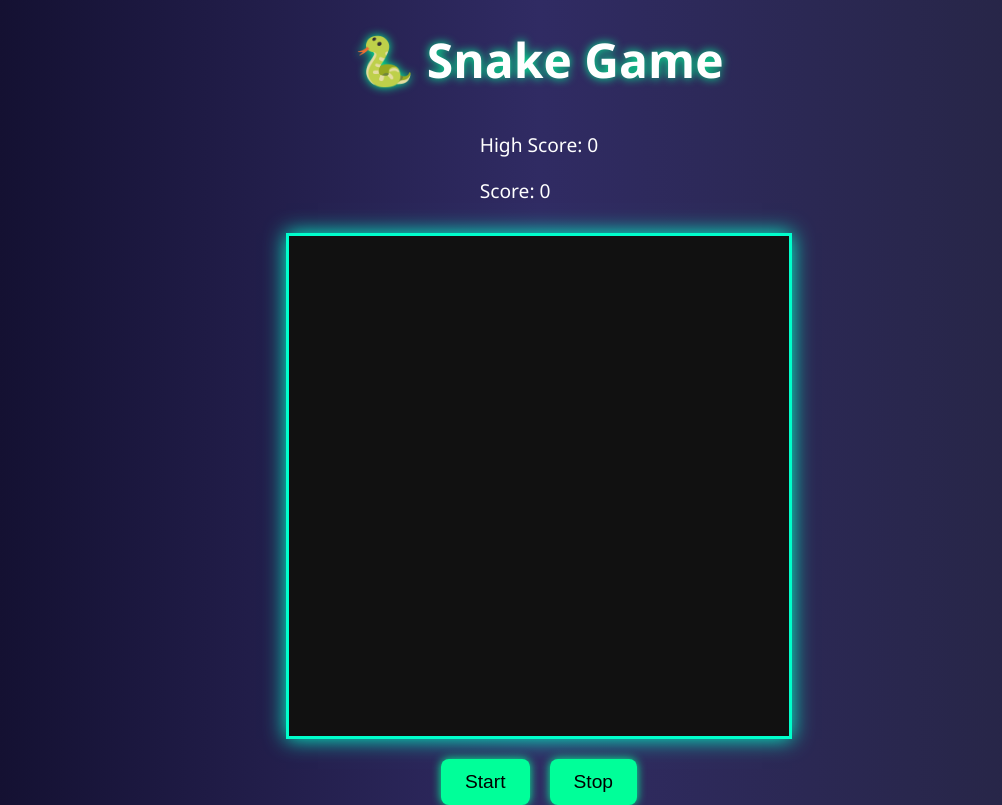
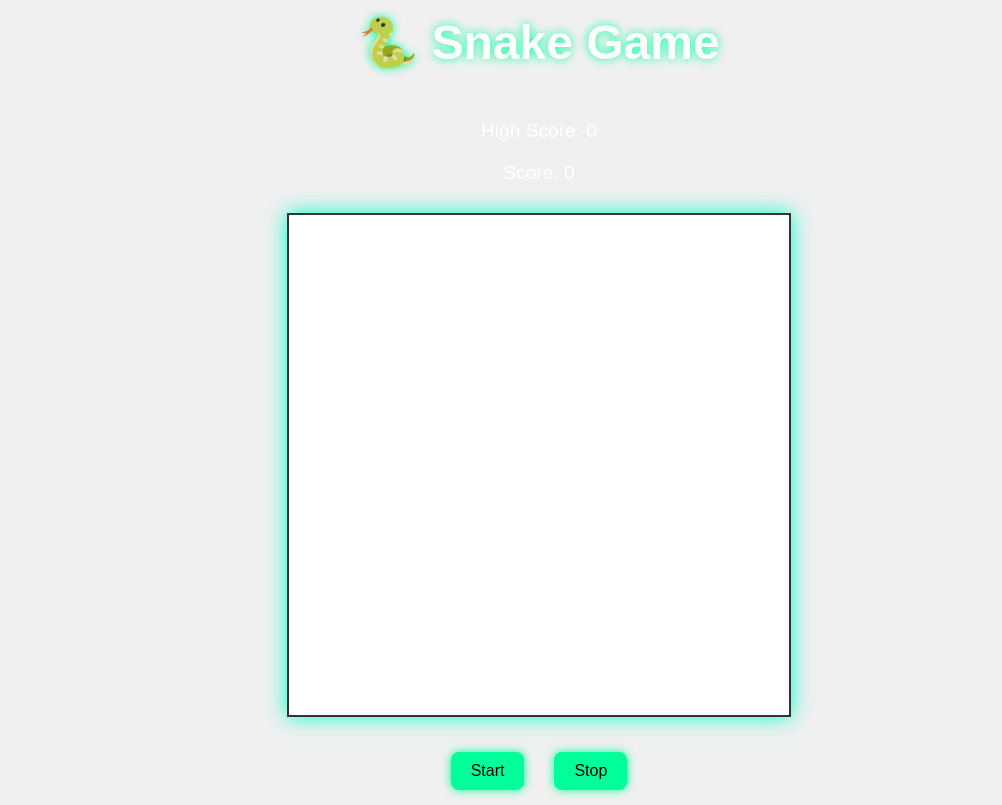
Before and after one commit to Amit-maker507/Amitgurjar, a plain HTML site: page index.html in a window 1280 px wide. Shown: the whole page, without its empty margins (101-1103 px from the left). Drawn offline with Linux system fonts and the light colour scheme.

Commit message:
Update index.html

```diff
--- a/index.html
+++ b/index.html
@@ -5,25 +5,79 @@
     <meta name="viewport" content="width=device-width, initial-scale=1.0">
     <title>Snake Game</title>
     <link href="style.css" rel="stylesheet">
+    <style>
+        body {
+            font-family: sans-serif;
+            text-align: center;
+            margin: 0;
+            padding: 0;
+            background: #f0f0f0;
+        }
+
+        h1 {
+            margin: 20px 0;
+        }
+
+        #scoreBoard {
+            margin: 10px 0;
+        }
+
+        canvas {
+            width: 90vw;
+            max-width: 500px;
+            height: 90vw;
+            max-height: 500px;
+            border: 2px solid #333;
+            background: white;
+        }
+
+        .controls {
+            margin: 10px 0;
+        }
+
+        .controls button {
+            padding: 10px 20px;
+            margin: 5px;
+            font-size: 16px;
+        }
+
+        #gameOver {
+            display: none;
+            margin-top: 20px;
+        }
+
+        #gameOver.show {
+            display: block;
+        }
+
+        @media (min-width: 600px) {
+            canvas {
+                width: 500px;
+                height: 500px;
+            }
+        }
+    </style>
 </head>
 <body>
     <h1>🐍 Snake Game</h1>
+
     <div id="scoreBoard">
-            <p>
-
-                High Score: <span id="highScore">0</span>
-            </p>
+        <p>High Score: <span id="highScore">0</span></p>
         <p>Score: <span id="score">0</span></p>
     </div>
+
     <canvas id="gameCanvas" width="500" height="500"></canvas>
+
     <div class="controls">
         <button id="startBtn">Start</button>
         <button id="stopBtn">Stop</button>
     </div>
-    <div id="gameOver" class="hidden">
+
+    <div id="gameOver">
         <p>Game Over</p>
         <button onclick="restartGame()">Restart</button>
     </div>
+
     <script src="snake.js"></script>
 </body>
 </html>
```
